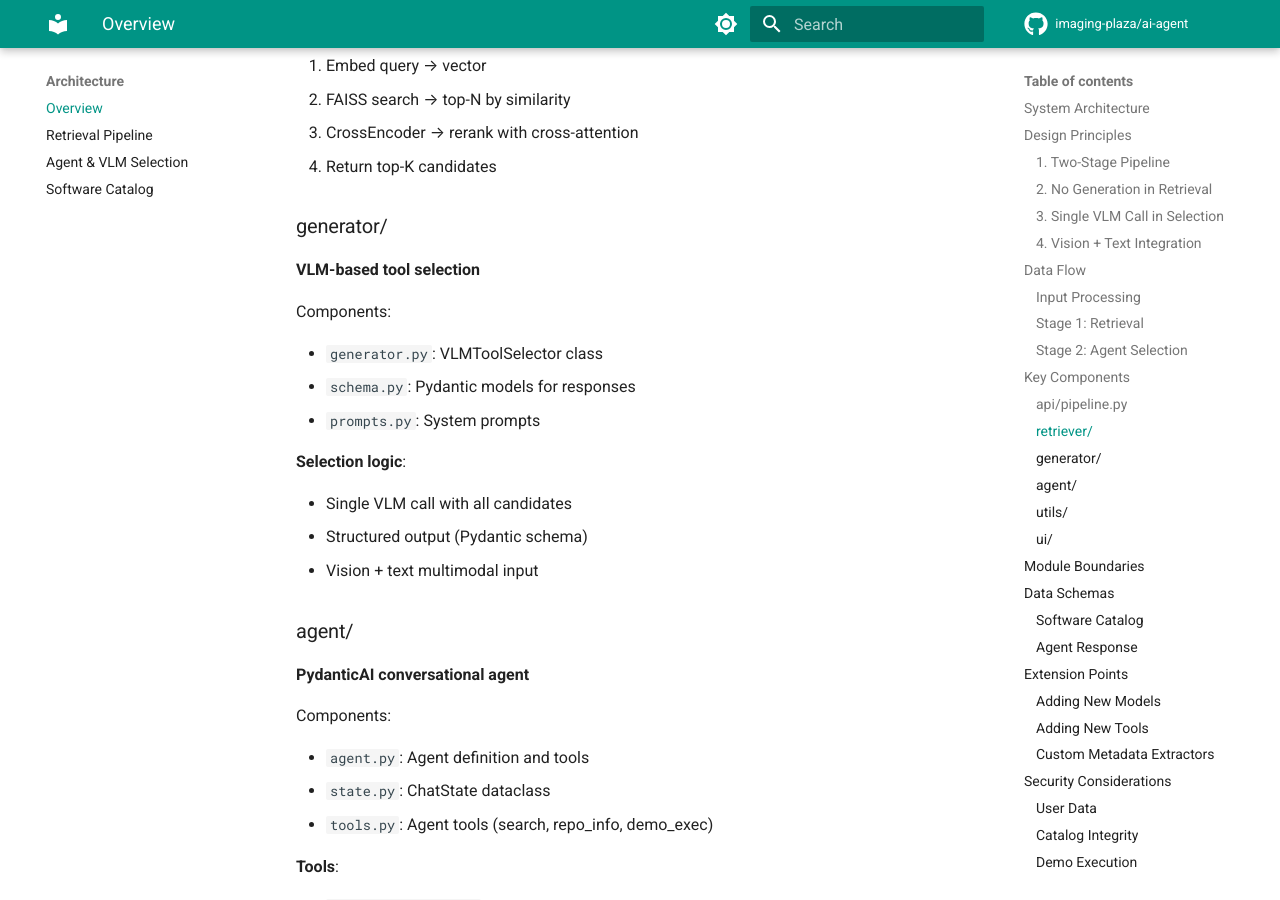
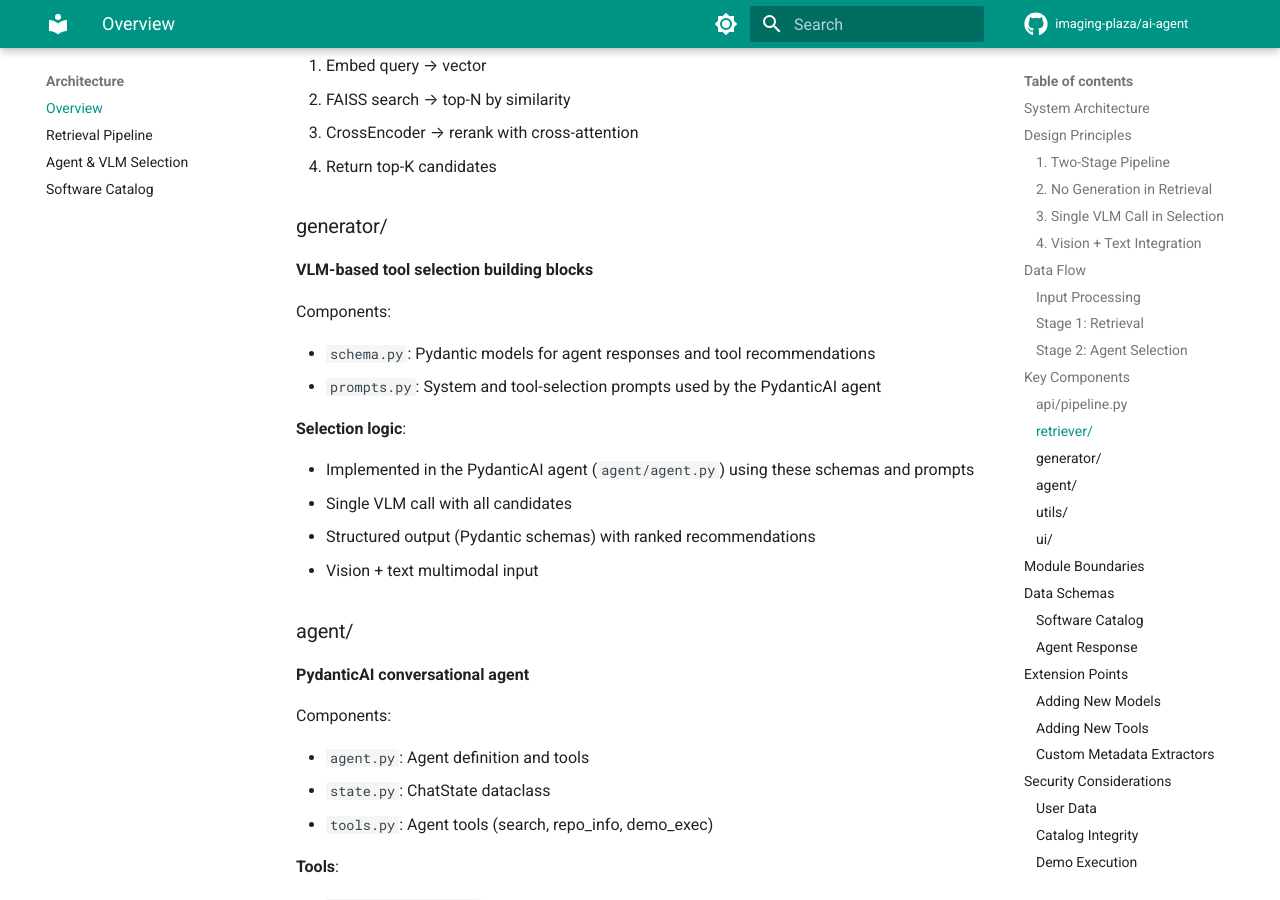
Before and after one commit to Imaging-Plaza/ai-agent, an MkDocs documentation site: the page built from docs/architecture/overview.md, in a window 1280 px wide and 900 px high, scrolled down 4605 px. Built offline with MkDocs 1.6.1 and Material for MkDocs 9.7.7, drawn with Linux system fonts in a browser that asks for light colours; comment, search, counter and statistics services are not loaded.

Commit message:
Update docs/architecture/overview.md
Co-authored-by: Copilot <175728472+Copilot@users.noreply.github.com>

```diff
--- a/docs/architecture/overview.md
+++ b/docs/architecture/overview.md
@@ -221,18 +221,18 @@ Components:
 
 ### generator/
 
-**VLM-based tool selection**
+**VLM-based tool selection building blocks**
 
 Components:
 
-- `generator.py`: VLMToolSelector class
-- `schema.py`: Pydantic models for responses
-- `prompts.py`: System prompts
+- `schema.py`: Pydantic models for agent responses and tool recommendations
+- `prompts.py`: System and tool-selection prompts used by the PydanticAI agent
 
 **Selection logic**:
 
+- Implemented in the PydanticAI agent (`agent/agent.py`) using these schemas and prompts
 - Single VLM call with all candidates
-- Structured output (Pydantic schema)
+- Structured output (Pydantic schemas) with ranked recommendations
 - Vision + text multimodal input
 
 ### agent/
```
